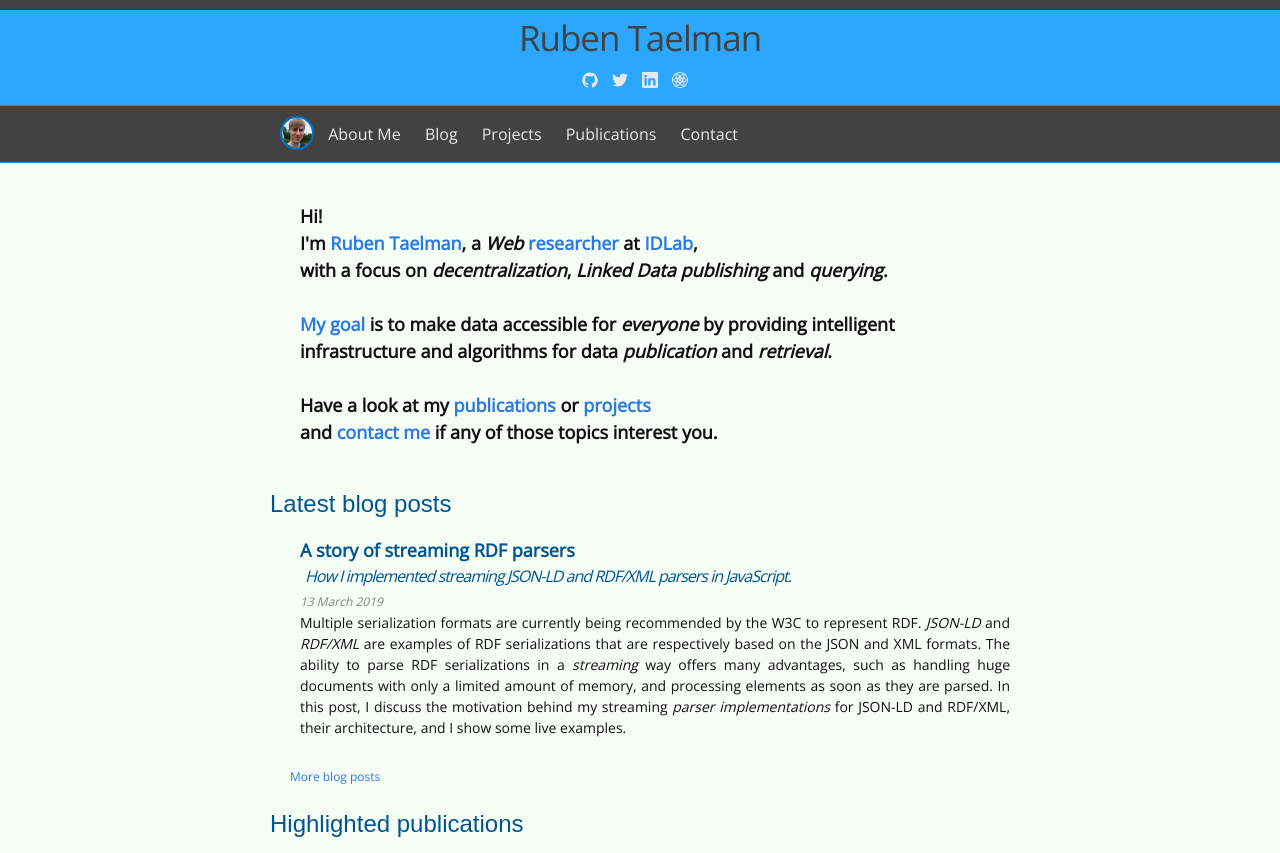
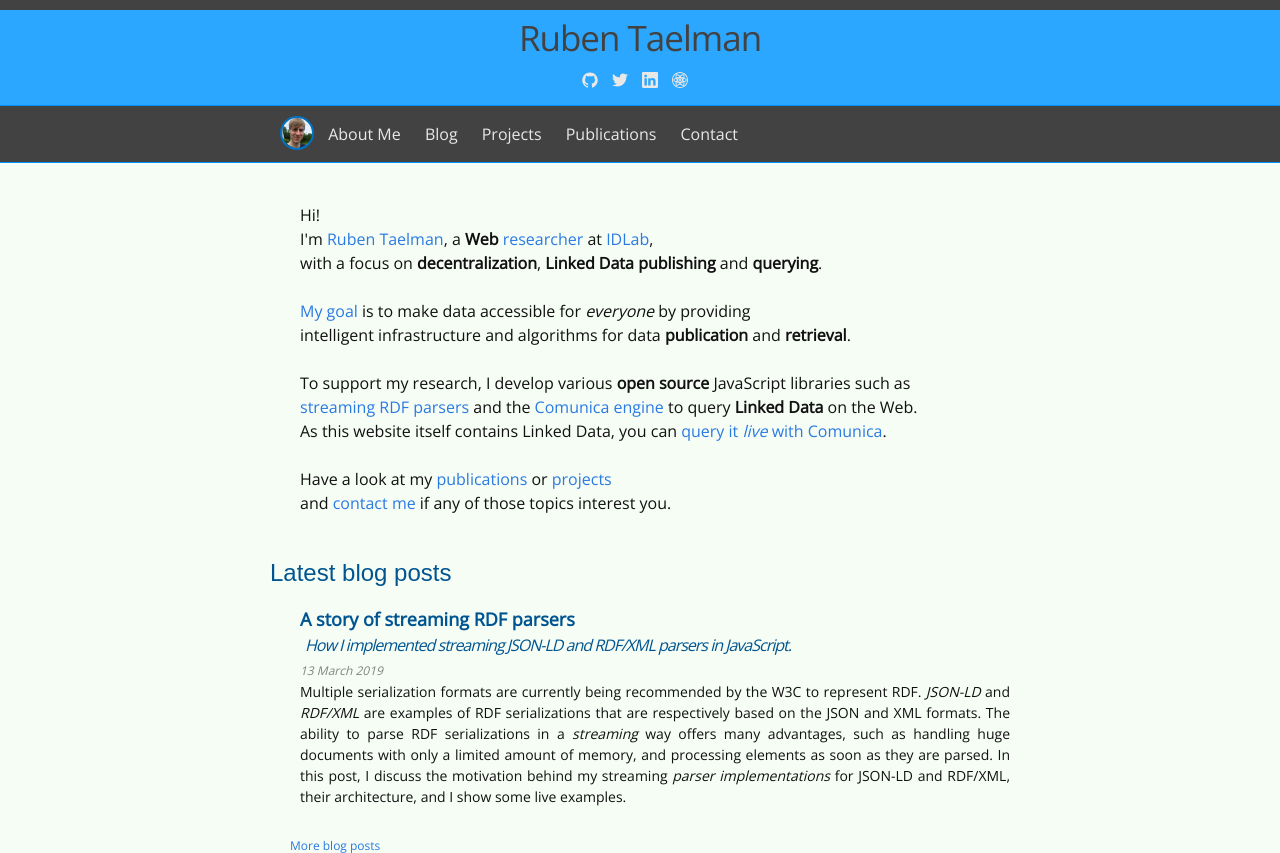
Before and after one commit to rubensworks/rubensworks.net, a Jekyll site: the page built from index.html, in a window 1280 px wide, cut to the strip 0-853 px from the top of the page. Built offline with Jekyll 4.4.1, drawn with Linux system fonts in a browser that asks for light colours; some web fonts are replaced.

Commit message:
Improve intro on index

```diff
--- a/_projects/comunica.html
+++ b/_projects/comunica.html
@@ -6,7 +6,7 @@ description: "A modular framework for querying Linked Data on the Web"
 weight: 1
 ---
 
-<img src="/img/logo_comunica.svg" alt="Comunica" width="30%" style="float: left; margin: 5px 25px 5px" />
+<img src="/img/logo_comunica.svg" alt="Comunica" width="30%" style="float: left; margin: 5px 25px 55px" />
 
 <p>
   <a href="http://comunica.linkeddatafragments.org/">Comunica</a> is a modular, Web-friendly framework for creating Linked Data query engines.
@@ -16,6 +16,7 @@ weight: 1
 <ul>
   <li>It supports queries in the <a href="http://query.linkeddatafragments.org/#transientDatasources=http%3A%2F%2Ffragments.dbpedia.org%2F2016-04%2Fen">SPARQL</a>
       and <a href="http://query.linkeddatafragments.org/#transientDatasources=http%3A%2F%2Ffragments.dbpedia.org%2F2016-04%2Fen&query=%7B%0A%20%20label%0A%20%20director%20%7B%0A%20%20%20%20label%0A%20%20%7D%0A%20%20starring(label_en%3A%20%22Brad%20Pitt%22)%0A%7D&queryContext=%7B%0A%20%20%22%40context%22%3A%20%7B%0A%20%20%20%20%22label%22%3A%20%7B%20%22%40id%22%3A%20%22http%3A%2F%2Fwww.w3.org%2F2000%2F01%2Frdf-schema%23label%22%2C%20%22%40singular%22%3A%20true%20%7D%2C%0A%20%20%20%20%22label_en%22%3A%20%7B%20%22%40id%22%3A%20%22http%3A%2F%2Fwww.w3.org%2F2000%2F01%2Frdf-schema%23label%22%2C%20%22%40language%22%3A%20%22en%22%20%7D%2C%0A%20%20%20%20%22director%22%3A%20%7B%20%22%40id%22%3A%20%22http%3A%2F%2Fdbpedia.org%2Fontology%2Fdirector%22%2C%20%22%40singular%22%3A%20true%20%7D%2C%0A%20%20%20%20%22director_label%22%3A%20%7B%20%22%40singular%22%3A%20true%20%7D%2C%0A%20%20%20%20%22starring%22%3A%20%7B%20%22%40id%22%3A%20%22http%3A%2F%2Fdbpedia.org%2Fontology%2Fstarring%22%2C%20%22%40singular%22%3A%20true%20%7D%0A%20%20%7D%0A%7D&resultsToTree=false&queryFormat=graphql">GraphQL</a> syntax,</li>
+  <li>supports a wide range of RDF formats (you can even <a href="http://query.linkeddatafragments.org/#datasources=http%3A%2F%2Ffragments.dbpedia.org%2F2016-04%2Fen&transientDatasources=https%3A%2F%2Fwww.rubensworks.net%2F&query=SELECT%20*%0AWHERE%20%7B%0A%20%20rubent%3Ame%20foaf%3Atopic_interest%20%3Finterest.%0A%20%20%3Finterest%20rdfs%3Alabel%20%3FinterestName.%0A%20%20FILTER%20LANGMATCHES(LANG(%3FinterestName)%2C%20%20%22EN%22)%0A%7D">query this website</a>),</li>
   <li>enables <a href="http://query.linkeddatafragments.org/#transientDatasources=http%3A%2F%2Ffragments.dbpedia.org%2F2016-04%2Fen;http%3A%2F%2Fdata.linkeddatafragments.org%2Fviaf;http%3A%2F%2Fdata.linkeddatafragments.org%2Fharvard&query=SELECT%20%3Fperson%20%3Fname%20%3Fbook%20%3Ftitle%20%7B%0A%20%20%3Fperson%20dbpedia-owl%3AbirthPlace%20%5B%20rdfs%3Alabel%20%22San%20Francisco%22%40en%20%5D.%0A%20%20%3FviafID%20schema%3AsameAs%20%3Fperson%3B%0A%20%20%20%20%20%20%20%20%20%20%20%20%20%20%20schema%3Aname%20%3Fname.%0A%20%20%3Fbook%20dc%3Acontributor%20%5B%20foaf%3Aname%20%3Fname%20%5D%3B%0A%20%20%20%20%20%20%20%20%20%20%20%20%20%20dc%3Atitle%20%3Ftitle.%0A%7D">federation</a> over heterogeneous sources such as SPARQL endpoints, Linked Data documents and versioned OSTRICH datasets,</li>
   <li>and is highly flexible and configurable to allow fine-tuning for any purpose or task.</li>
 </ul>
--- a/_sass/_layout.scss
+++ b/_sass/_layout.scss
@@ -235,8 +235,6 @@ a.source {
 }
 
 .intro {
-    font-size: 18px;
-    font-weight: 800;
     margin: 10px 30px 40px 30px;
 }
 
--- a/index.html
+++ b/index.html
@@ -6,11 +6,15 @@ layout: default
 
   <p class="intro">
     Hi!<br />
-    I'm <a href="/about/">Ruben Taelman</a>, a <em>Web</em> <a href="/publications/">researcher</a> at <span itemprop="affiliation"><a href="http://www.ugent.be/ea/idlab/en" target="_blank">IDLab</a></span>,<br />
-	with a focus on <em>decentralization</em>, <em>Linked Data</em> <em>publishing</em> and <em>querying</em>.<br />
+    I'm <a href="/about/">Ruben Taelman</a>, a <strong>Web</strong> <a href="/publications/">researcher</a> at <span itstrongprop="affiliation"><a href="http://www.ugent.be/ea/idlab/en" target="_blank">IDLab</a></span>,<br />
+	with a focus on <strong>decentralization</strong>, <strong>Linked Data</strong> <strong>publishing</strong> and <strong>querying</strong>.<br />
 	<br />
-	<a href="/research_goals/">My goal</a> is to make data accessible for <em>everyone</em> by providing intelligent infrastructure and algorithms for data <em>publication</em> and <em>retrieval</em>.<br />
+	<a href="/research_goals/">My goal</a> is to make data accessible for <em>everyone</em> by providing<br />
+    intelligent infrastructure and algorithms for data <strong>publication</strong> and <strong>retrieval</strong>.<br />
 	<br />
+    To support my research, I develop various <strong>open source</strong> JavaScript libraries such as <a href="/blog/2019/03/13/streaming-rdf-parsers/">streaming RDF parsers</a> and the <a href="/projects/comunica/">Comunica engine</a> to query <strong>Linked Data</strong> on the Web.<br />
+    As this website itself contains Linked Data, you can <a href="http://query.linkeddatafragments.org/#datasources=http%3A%2F%2Ffragments.dbpedia.org%2F2016-04%2Fen&transientDatasources=https%3A%2F%2Fwww.rubensworks.net%2F&query=SELECT%20*%0AWHERE%20%7B%0A%20%20rubent%3Ame%20foaf%3Atopic_interest%20%3Finterest.%0A%20%20%3Finterest%20rdfs%3Alabel%20%3FinterestName.%0A%20%20FILTER%20LANGMATCHES(LANG(%3FinterestName)%2C%20%20%22EN%22)%0A%7D">query it <em>live</em> with Comunica</a>.<br />
+    <br />
     Have a look at my <a href="/publications/">publications</a> or <a href="/projects/">projects</a><br />
     and <a href="/contact/">contact me</a> if any of those topics interest you.
   </p>
```
